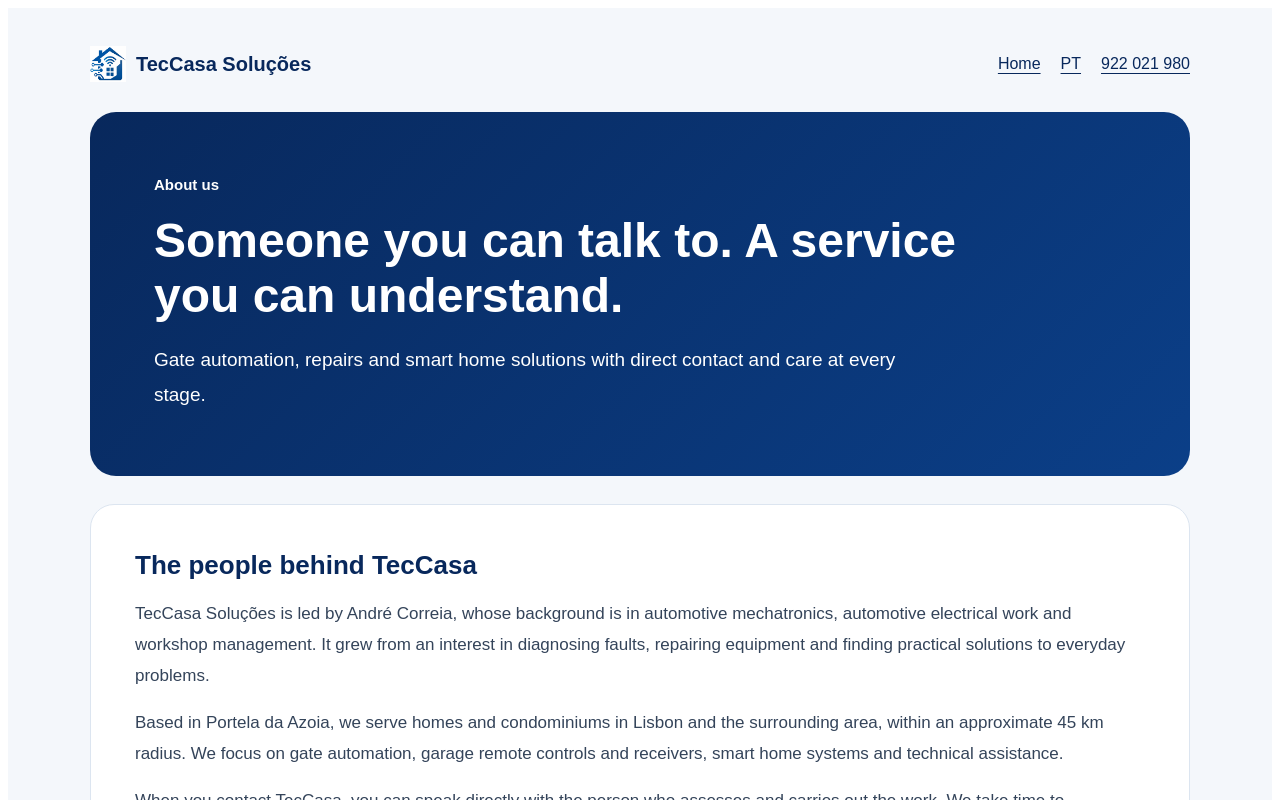
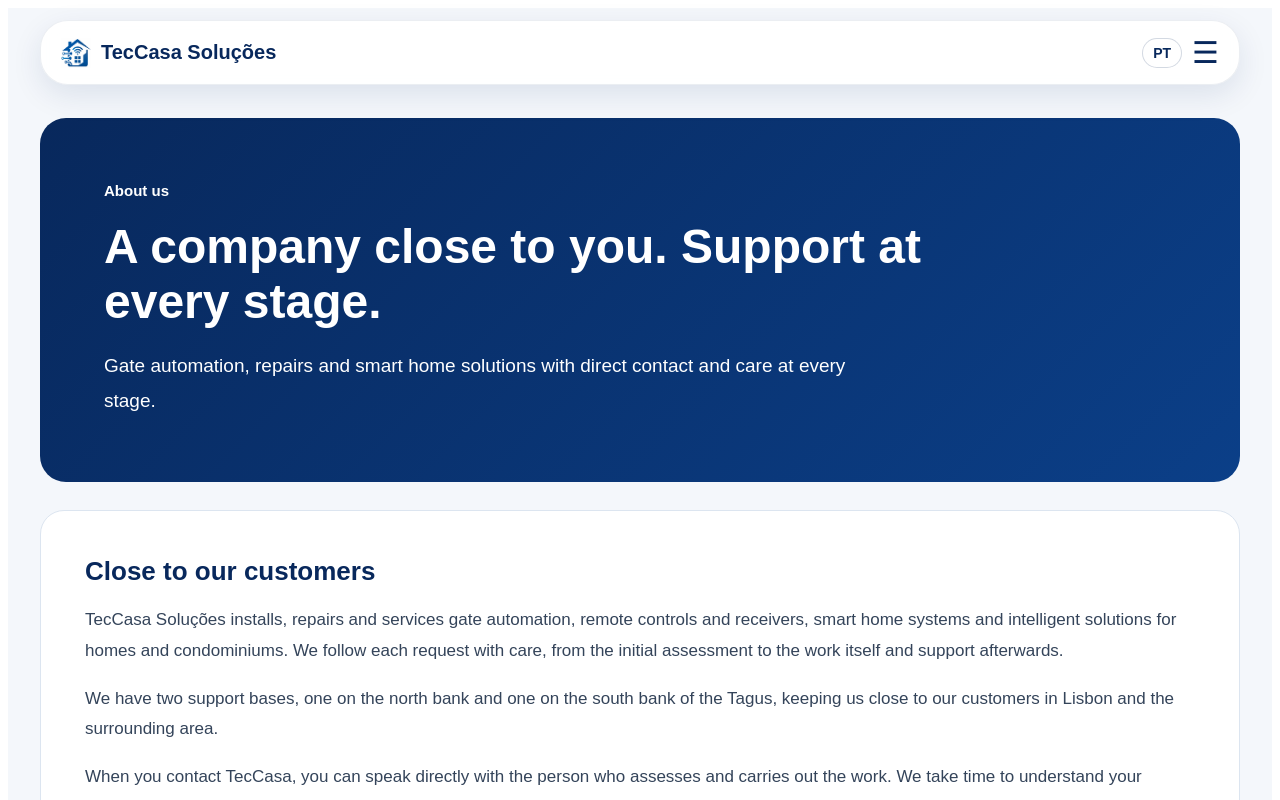
Before and after one commit to andrecorreiaauto-bit/teccasa-site, a Next.js app: page /en/about in a window 1280 px wide. Shown: the top 800 px of the page. Built offline with nearby package versions, Linux system fonts and the light colour scheme.

Commit message:
Corrigir apresentação e navegação da página A empresa
* Focar apresentação na empresa e na proximidade nas duas margens

* Focar apresentação na empresa e na proximidade nas duas margens

* Alinhar cabeçalho da página A empresa com a navegação do site

```diff
--- a/components/CompanyIntro.js
+++ b/components/CompanyIntro.js
@@ -1,11 +1,11 @@
 export default function CompanyIntro({ english = false }) {
   return (
     <section className="company-intro" aria-labelledby="company-intro-title">
-      <span>{english ? "The people behind the service" : "Quem está por trás do serviço"}</span>
+      <span>{english ? "Our company" : "A nossa empresa"}</span>
       <h2 id="company-intro-title">{english ? "Technical know-how. Personal service." : "Conhecimento técnico. Atendimento próximo."}</h2>
       <p>{english
-        ? "TecCasa Soluções is led by André Correia. We work on gate automation, repairs and smart home solutions in Lisbon and the surrounding area, with direct contact, clear explanations and attention to each customer's needs."
-        : "A TecCasa Soluções é um projeto liderado por André Correia, dedicado a automatismos, reparações e soluções inteligentes em Lisboa e arredores. Valorizamos o contacto direto, a explicação clara e o cuidado com cada trabalho, desde o primeiro pedido até ao acompanhamento após a intervenção."}</p>
+        ? "TecCasa Soluções works on gate automation, repairs and smart home solutions, with support bases on the north and south banks of the Tagus. We stay close to our customers through direct contact, clear explanations and care at every stage, from the first request to support after the work is complete."
+        : "A TecCasa Soluções trabalha com automatismos, reparações e soluções inteligentes, com bases de apoio nas margens norte e sul do Tejo. Estamos próximos dos nossos clientes através do contacto direto, de explicações claras e do cuidado com cada trabalho, desde o primeiro pedido até ao acompanhamento após a intervenção."}</p>
       <a href={english ? "/en/about" : "/a-empresa"}>{english ? "Get to know TecCasa" : "Conheça a TecCasa"} →</a>
       <style jsx>{`
         .company-intro { padding: clamp(24px, 5vw, 44px); margin: 42px 0; border: 1px solid #dce5f0; border-radius: 24px; background: #f1f5fa; color: #08285c; }
--- a/components/CompanyPage.js
+++ b/components/CompanyPage.js
@@ -1,12 +1,41 @@
 import Head from "next/head";
+import { useEffect, useState } from "react";
 import { company } from "../lib/company";
 
 export default function CompanyPage({ english = false }) {
+  const [menuOpen, setMenuOpen] = useState(false);
+  const menuItems = english ? [
+    ["Home", "/en"],
+    ["Gate Repair", "/en/electric-gate-repair-lisbon"],
+    ["Gate Installation", "/en/automatic-gate-installation-lisbon"],
+    ["Garage Remotes", "/en/garage-remote-controls-lisbon"],
+    ["Security Cameras", "/en/security-cameras-lisbon"],
+    ["About us", "/en/about"],
+  ] : [
+    ["Início", "/"],
+    ["Instalação de Automatismos", "/instalacao-automatismos-portoes"],
+    ["Reparação de Portões", "/reparacao-portoes-lisboa"],
+    ["Comandos", "/comandos-garagem"],
+    ["Domótica", "/casas-inteligentes-lisboa"],
+    ["Vigilância", "/instalacao-camaras-lisboa"],
+    ["A empresa", "/a-empresa"],
+  ];
+  useEffect(() => {
+    if (!menuOpen) return;
+    const close = () => setMenuOpen(false);
+    const onKeyDown = (event) => { if (event.key === "Escape") close(); };
+    document.addEventListener("click", close);
+    document.addEventListener("keydown", onKeyDown);
+    return () => {
+      document.removeEventListener("click", close);
+      document.removeEventListener("keydown", onKeyDown);
+    };
+  }, [menuOpen]);
   const path = english ? "/en/about" : "/a-empresa";
   const title = english ? "About us | TecCasa Soluções" : "A empresa | TecCasa Soluções";
   const description = english
-    ? "Meet TecCasa Soluções and André Correia: gate automation, repairs and smart home solutions with personal service in Lisbon and the surrounding area."
-    : "Conheça a TecCasa Soluções e André Correia. Automatismos, reparações e soluções inteligentes com contacto direto em Lisboa e arredores. NIPC 519682742.";
+    ? "Meet TecCasa Soluções: gate automation, repairs and smart home solutions, with direct contact and support bases on both banks of the Tagus."
+    : "Conheça a TecCasa Soluções. Automatismos, reparações e soluções inteligentes com contacto direto e duas bases de apoio, nas margens norte e sul do Tejo.";
   return (
     <>
       <Head>
@@ -24,24 +53,29 @@ export default function CompanyPage({ english = false }) {
         <meta property="og:image" content={`${company.url}/preview.jpg`} />
       </Head>
       <div className="company-page" lang={english ? "en" : "pt-PT"}>
-        <header>
-          <a className="brand" href={english ? "/en" : "/"}><img src="/favicon.png" alt="" width="36" height="36" />TecCasa Soluções</a>
-          <nav aria-label={english ? "Navigation" : "Navegação"}>
-            <a href={english ? "/en" : "/"}>{english ? "Home" : "Início"}</a>
-            <a href={english ? "/a-empresa" : "/en/about"} lang={english ? "pt" : "en"}>{english ? "PT" : "EN"}</a>
-            <a href="tel:+351922021980">922 021 980</a>
-          </nav>
-        </header>
+        <nav className="site-header" aria-label={english ? "Main navigation" : "Navegação principal"} onClick={(event) => event.stopPropagation()}>
+          <div className="header-row">
+            <a className="brand" href={english ? "/en" : "/"}><img src="/favicon.png" alt="" width="30" height="30" />TecCasa Soluções</a>
+            <div className="header-controls">
+              <a className="language" href={english ? "/a-empresa" : "/en/about"} lang={english ? "pt" : "en"}>{english ? "PT" : "EN"}</a>
+              <button type="button" className="menu-button" aria-expanded={menuOpen} aria-controls="company-navigation" aria-label={english ? (menuOpen ? "Close menu" : "Open menu") : (menuOpen ? "Fechar menu" : "Abrir menu")} onClick={() => setMenuOpen((open) => !open)}>☰</button>
+            </div>
+          </div>
+          {menuOpen && <div className="navigation-links" id="company-navigation">
+            {menuItems.map(([label, href]) => <a key={href} href={href} aria-current={href === path ? "page" : undefined} onClick={() => setMenuOpen(false)}>{label}</a>)}
+            <a className="whatsapp" href="https://wa.me/351922021980" target="_blank" rel="noopener noreferrer" onClick={() => setMenuOpen(false)}>WhatsApp</a>
+          </div>}
+        </nav>
         <main>
           <section className="hero">
             <span>{english ? "About us" : "A empresa"}</span>
-            <h1>{english ? "Someone you can talk to. A service you can understand." : "Uma pessoa com quem falar. Um serviço que pode compreender."}</h1>
+            <h1>{english ? "A company close to you. Support at every stage." : "Uma empresa próxima. Apoio em cada etapa."}</h1>
             <p>{english ? "Gate automation, repairs and smart home solutions with direct contact and care at every stage." : "Automatismos, reparações e soluções inteligentes com contacto direto e cuidado em cada etapa."}</p>
           </section>
           <section className="story">
-            <h2>{english ? "The people behind TecCasa" : "Quem está por trás da TecCasa"}</h2>
-            <p>{english ? "TecCasa Soluções is led by André Correia, whose background is in automotive mechatronics, automotive electrical work and workshop management. It grew from an interest in diagnosing faults, repairing equipment and finding practical solutions to everyday problems." : "A TecCasa Soluções é um projeto liderado por André Correia, com formação em mecatrónica automóvel e experiência em eletricidade automóvel e chefia de oficina. Nasceu da vontade de aplicar esse conhecimento técnico ao diagnóstico, à reparação de equipamentos e à procura de soluções práticas para o dia a dia."}</p>
-            <p>{english ? "Based in Portela da Azoia, we serve homes and condominiums in Lisbon and the surrounding area, within an approximate 45 km radius. We focus on gate automation, garage remote controls and receivers, smart home systems and technical assistance." : "Com base na Portela da Azoia, apoiamos particulares e condomínios em Lisboa e arredores, num raio aproximado de 45 km. Trabalhamos com automatismos para portões, comandos e recetores, domótica e assistência técnica."}</p>
+            <h2>{english ? "Close to our customers" : "Sempre em proximidade com os nossos clientes"}</h2>
+            <p>{english ? "TecCasa Soluções installs, repairs and services gate automation, remote controls and receivers, smart home systems and intelligent solutions for homes and condominiums. We follow each request with care, from the initial assessment to the work itself and support afterwards." : "A TecCasa Soluções dedica-se à instalação, reparação e assistência técnica de automatismos para portões, comandos e recetores, domótica e soluções inteligentes para habitações e condomínios. Acompanhamos cada pedido com atenção, desde a análise inicial à execução do trabalho e ao apoio após a intervenção."}</p>
+            <p>{english ? "We have two support bases, one on the north bank and one on the south bank of the Tagus, keeping us close to our customers in Lisbon and the surrounding area." : "Contamos com duas bases de apoio, uma na margem norte e outra na margem sul do Tejo, para estarmos próximos dos nossos clientes em Lisboa e arredores."}</p>
             <p>{english ? "When you contact TecCasa, you can speak directly with the person who assesses and carries out the work. We take time to understand your needs, explain the available options and recommend a solution suited to your equipment, its use and your budget." : "Ao contactar a TecCasa, pode falar diretamente com quem analisa e executa o trabalho. Dedicamos tempo a perceber a necessidade, explicar as opções e propor uma solução adequada ao equipamento, à utilização e ao orçamento de cada cliente."}</p>
           </section>
           <section className="principles" aria-label={english ? "How we work" : "Como trabalhamos"}>
@@ -65,7 +99,7 @@ export default function CompanyPage({ english = false }) {
             <h2>{english ? "Tell us what you need" : "Conte-nos o que precisa"}</h2>
             <p>{english ? "Describe the situation or send photos of the equipment. We will help you understand the next step." : "Descreva a situação ou envie fotografias do equipamento. Ajudamo-lo a perceber qual o próximo passo."}</p>
             <div className="actions">
-              <a className="primary" href="https://wa.me/351922021980" target="_blank" rel="noopener noreferrer">{english ? "Talk to André on WhatsApp" : "Falar com o André por WhatsApp"}</a>
+              <a className="primary" href="https://wa.me/351922021980" target="_blank" rel="noopener noreferrer">{english ? "Contact TecCasa on WhatsApp" : "Falar com a TecCasa por WhatsApp"}</a>
               <a href="tel:+351922021980">{english ? "Call 922 021 980" : "Ligar 922 021 980"}</a>
               <a href={`mailto:${company.email}`}>{company.email}</a>
             </div>
@@ -73,13 +107,19 @@ export default function CompanyPage({ english = false }) {
         </main>
       </div>
       <style jsx>{`
-        .company-page { font-family: Arial, sans-serif; color: #08285c; background: #f4f7fb; padding: 24px; }
-        header, main { max-width: 1100px; margin: auto; }
-        header { display: flex; justify-content: space-between; align-items: center; gap: 20px; padding: 14px 0 30px; flex-wrap: wrap; }
+        .company-page { font-family: Arial, sans-serif; color: #08285c; background: #f4f7fb; padding: 110px 24px 24px; }
+        main { max-width: 1200px; margin: auto; }
+        .site-header { position: fixed; top: 20px; left: 50%; transform: translateX(-50%); z-index: 1000; box-sizing: border-box; width: min(1200px, calc(100% - 40px)); padding: 14px 20px; background: rgba(255,255,255,0.92); backdrop-filter: blur(10px); border: 1px solid rgba(11,44,95,0.08); border-radius: 28px; box-shadow: 0 10px 30px rgba(11,44,95,0.10); }
+        .header-row { display: flex; justify-content: space-between; align-items: center; gap: 12px; }
         .brand { display: flex; align-items: center; gap: 10px; font-size: 20px; font-weight: 700; text-decoration: none; }
-        nav { display: flex; align-items: center; flex-wrap: wrap; gap: 20px; }
+        .header-controls { display: flex; align-items: center; gap: 10px; }
+        .language { font-size: 14px; font-weight: 700; border: 1px solid rgba(11,44,95,0.18); border-radius: 999px; padding: 7px 10px; line-height: 1; background: rgba(255,255,255,0.75); text-decoration: none; }
+        .menu-button { display: block; background: none; border: none; padding: 0; font-size: 30px; cursor: pointer; color: #08285c; }
+        .navigation-links { display: flex; flex-direction: column; gap: 14px; margin-top: 22px; padding-top: 18px; border-top: 1px solid rgba(11,44,95,0.08); max-height: calc(100dvh - 150px); overflow-y: auto; }
+        .navigation-links a { text-decoration: none; font-weight: 700; font-size: 17px; padding: 10px 0; }
+        .navigation-links .whatsapp { padding: 14px; margin-top: 10px; border-radius: 14px; text-align: center; background: #25d366; color: white; box-shadow: 0 10px 25px rgba(37,211,102,0.22); }
         a { color: #08285c; text-underline-offset: 4px; }
-        a:focus-visible { outline: 3px solid #f7b545; outline-offset: 5px; }
+        a:focus-visible, button:focus-visible { outline: 3px solid #f7b545; outline-offset: 5px; }
         main { overflow-wrap: anywhere; }
         section { margin-bottom: 28px; }
         .hero { background: linear-gradient(135deg, #08285c, #0b3f88); color: white; padding: clamp(28px, 6vw, 64px); border-radius: 26px; }
@@ -96,7 +136,8 @@ export default function CompanyPage({ english = false }) {
         article p { font-size: 16px; margin-bottom: 0; }
         .actions { display: flex; gap: 18px; align-items: center; flex-wrap: wrap; }
         .primary { display: inline-block; padding: 15px 20px; border-radius: 14px; background: #08285c; color: white; text-decoration: none; font-weight: 700; }
-        @media(max-width: 700px) { .company-page { padding: 16px; } .principles { grid-template-columns: 1fr; } nav { gap: 16px; font-size: 14px; } }
+        @media(max-width: 768px) { .site-header { top: 10px; width: calc(100% - 20px); padding: 12px; border-radius: 18px; } .brand { font-size: 16px; gap: 8px; } .company-page { padding: 95px 16px 16px; } }
+        @media(max-width: 700px) { .principles { grid-template-columns: 1fr; } }
       `}</style>
     </>
   );
```
